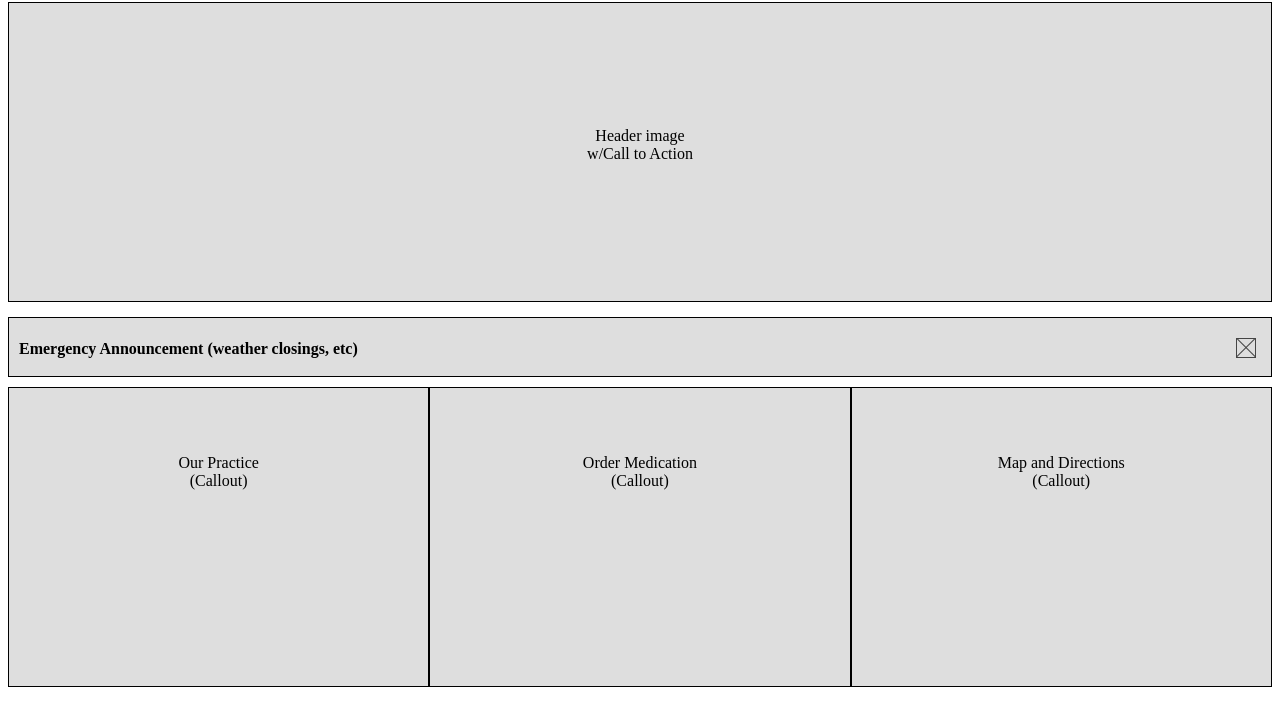
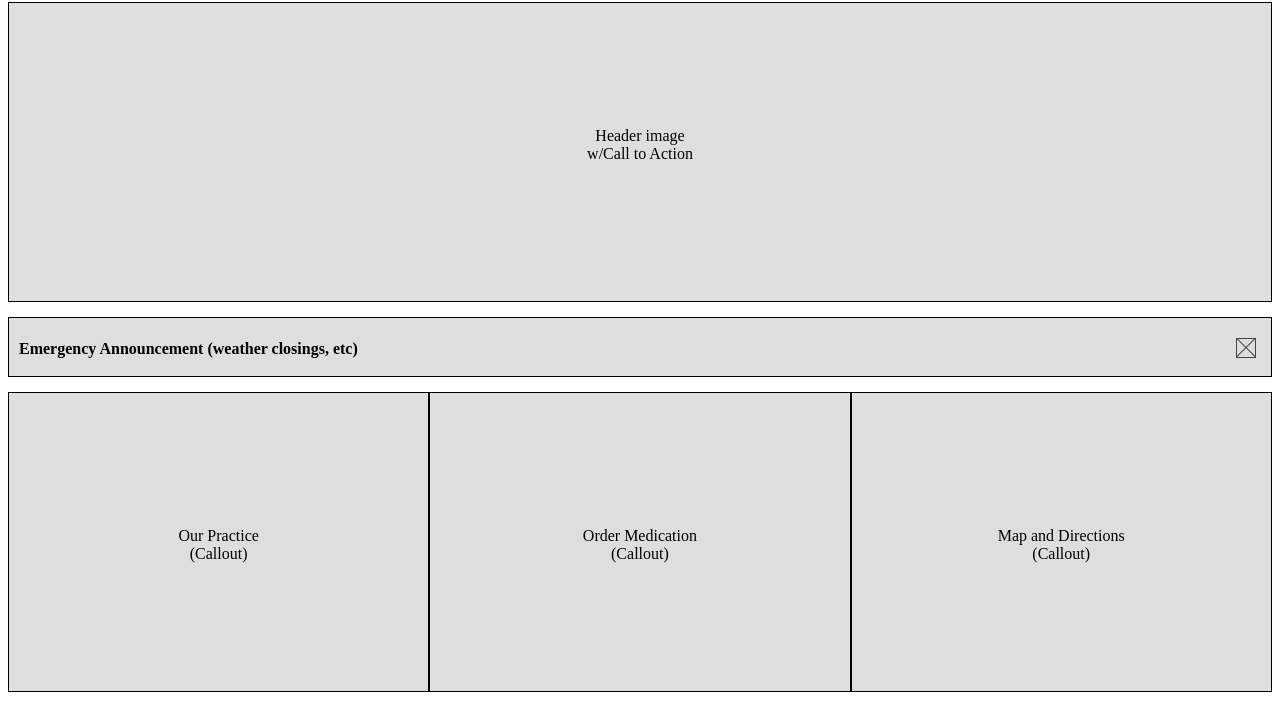
Before and after one commit to bogmarko/Zadatak-1.0, a plain HTML site: page Zadatak/index.html in a window 1280 px wide. Shown: the part 181-886 px from the top of the page. Drawn offline with Linux system fonts and the light colour scheme.

Commit message:
Update style.css

```diff
--- a/Zadatak/css/style.css
+++ b/Zadatak/css/style.css
@@ -29,7 +29,7 @@ body {
     float: right;
 }
 
-.media-nav ul li{
+.media-nav ul li {
     display: inline-block;
     padding-left: 5px;
     padding-right: 10px;
@@ -39,8 +39,6 @@ body {
     border-right: 1px solid black;
     padding-right: 10px;
 }
-
-
 
 
 /*Logo*/
@@ -59,10 +57,6 @@ body {
 
 .logo p {
     font-weight: bolder;
-    /*display: inline-block;*/
-    /*margin: 0 auto;*/
-    /*position: relative;*/
-    /*top: 50%;*/
     transform: translateY(150%);
 
 }
@@ -133,8 +127,6 @@ body {
 }
 
 
-
-
 /*Emergency Announcement*/
 
 
@@ -172,9 +164,7 @@ body {
     height: 11px;
     border-bottom: 1px solid #454545;
     transform:
-        translateY(0px)
-        translateX(0px)
-        rotate(45deg);
+        translateY(0px) translateX(0px) rotate(45deg);
     position: absolute;
 }
 
@@ -185,22 +175,13 @@ body {
     height: 11px;
     border-bottom: 1px solid #454545;
     transform:
-        translateY(0px)
-        translateX(0px)
-        rotate(-45deg);
+        translateY(0px) translateX(0px) rotate(-45deg);
     margin-left: -8px;
     margin-top: 0px;
-
-
 }
 
 
-
-
-
 /*Callout area*/
-
-
 
 .box {
     float: left;
@@ -208,7 +189,7 @@ body {
     padding: 50px;
     background-color: #dedede;
     text-align: center;
-    margin: 10px 0px;
+    margin: 15px 0 0 0;
     height: 300px;
     border: 1px solid black;
 
@@ -220,3 +201,7 @@ body {
     clear: both;
     display: table;
 }
+
+.callout p {
+    transform: translateY(190%);
+}
```
